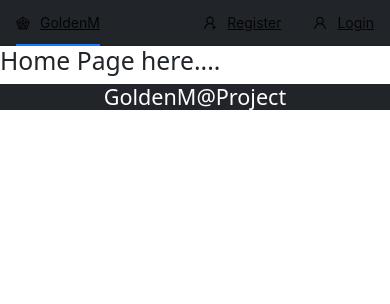
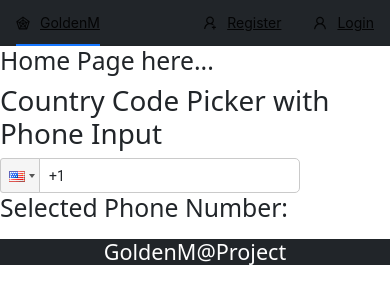
Before and after one commit to mmsbits2023/GoldenMProject, a React (Create React App) app in the folder goldenm-frontend/: page / in a window 390 px wide. Shown: the top 304 px of the page. Built offline with nearby package versions, Linux system fonts and the light colour scheme.

Commit message:
phonenumber with country code

```diff
--- a/goldenm-frontend/src/Pages/HomePage.js
+++ b/goldenm-frontend/src/Pages/HomePage.js
@@ -1,9 +1,12 @@
 import React from 'react'
+import Phone from './Phone'
+
 
 const HomePage = () => {
   return (
     <div>
-      <h2>Home Page here....</h2>
+      <h2>Home Page here... </h2>
+      <Phone/>
     </div>
   )
 }
--- a/goldenm-frontend/src/Pages/InvestorRegister.js
+++ b/goldenm-frontend/src/Pages/InvestorRegister.js
@@ -8,8 +8,8 @@ import { green } from '@mui/material/colors'
 import { Form } from 'react-bootstrap'
 import Select from 'react-select';
 import { countries } from 'countries-list';
-import { PhoneInput } from 'react-phone-input-2';
-import 'react-phone-input-2/lib/style.css'
+import 'react-phone-input-2/lib/style.css';
+import PhoneInput from 'react-phone-input-2';
 
 const InvestorRegister = () => {
  /*Country list */
@@ -22,20 +22,12 @@ const countryOptions = Object.keys(countries).map((countryCode) => ({
             setSelectedCountry(selectedOption);
         };
   /*country code */
-  const [phoneNumber, setPhoneNumber] = useState('');
-  const [valid, setValid] = useState(true);
-  const handleChange1 = (value) => {
-    //const input = event.target.value;
+   const [phoneNumber, setPhoneNumber] = useState('');
+
+  const handleOnChange = (value, data) => {
+    // `value` contains the selected phone number with country code
     setPhoneNumber(value);
-    setValid(validPhoneNumber(value));
-  }
-  const validPhoneNumber = (phoneNumber) => {
-    const phoneNumberPattern = /^\d{10}$/;
-    return phoneNumberPattern.test(phoneNumber);
-  }
-
-
-
+  };
 
 
 
@@ -74,11 +66,17 @@ const countryOptions = Object.keys(countries).map((countryCode) => ({
                     LastName </label>
                       <input type="text" name="lastName" className="form-control" id="LastNameId" //autocomplete="off"
                         /></div>
-                       <div className="mb-1 register">
-                <label htmlFor="PhoneNumberId" className="form-label">
+                      {/*<div className="mb-1 register">
+                        <label htmlFor="PhoneNumberId" className="form-label">
                     PhoneNumbber </label>
                       <input type="text" name="phoneNumber" className="form-control" id="PhoneNumberId" //autocomplete="off"
-                     /></div>
+  />
+  </div>*/}
+                        <PhoneInput className='selecte-data'
+        country={'us'} // Default country (you can set to any country code)
+        value={phoneNumber}
+        onChange={handleOnChange}
+      />
 
 
                                           </div>
--- /dev/null
+++ b/goldenm-frontend/src/Pages/Phone.js
@@ -0,0 +1,29 @@
+import React, { useState } from 'react';
+import 'react-phone-input-2/lib/style.css';
+import PhoneInput from 'react-phone-input-2';
+
+function Phone() {
+  const [phoneNumber, setPhoneNumber] = useState('');
+
+  const handleOnChange = (value, data) => {
+    // `value` contains the selected phone number with country code
+    setPhoneNumber(value);
+  };
+
+  return (
+    <div>
+      <h1>Country Code Picker with Phone Input</h1>
+      <PhoneInput
+        country={'us'} // Default country (you can set to any country code)
+        value={phoneNumber}
+        onChange={handleOnChange}
+      />
+      <div>
+        <h2>Selected Phone Number:</h2>
+        <p>{phoneNumber}</p>
+      </div>
+    </div>
+  );
+}
+
+export default Phone;
```
Also changed, not shown: goldenm-frontend/src/Pages/Ph.js (added, +27 -0 lines).
